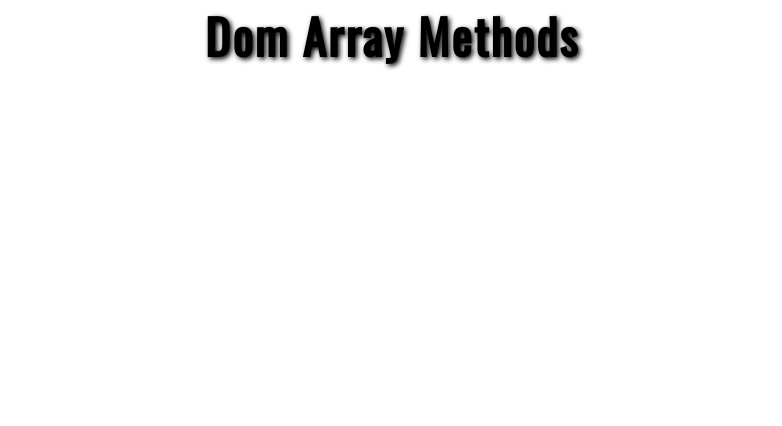
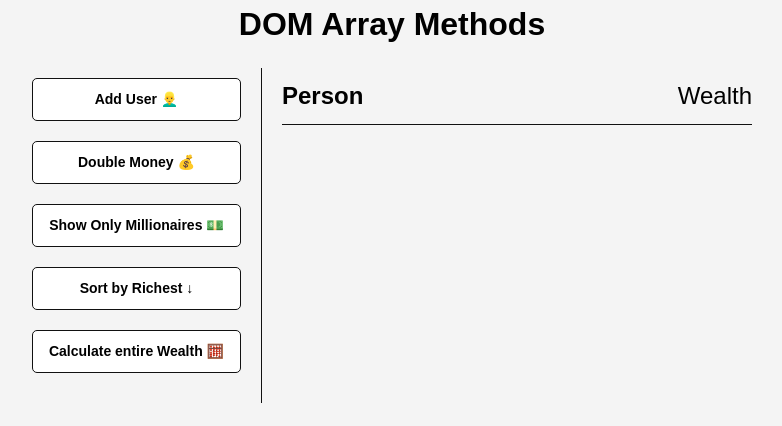
Before and after one commit to jayfullstack/dom-methods, a plain HTML site: page index.html in a window 1280 px wide. Shown: the whole page, without its empty margins (248-1030 px from the left). Drawn offline with nearby package versions, Linux system fonts and the light colour scheme; no server answers.

Commit message:
yay this worked

```diff
--- a/css/styles.css
+++ b/css/styles.css
@@ -4,34 +4,74 @@ html {
   box-sizing: border-box;
 }
 
-body {
-  margin: 0;
-  font-family: 'Oswald', sans-serif;
-}
-
-html {
+* {
   box-sizing: border-box;
 }
 
-:root {
-  --column-1: #a2622d;
-  --column-2: #1b6161;
-  --column-3: #248224;
-  --column-4: #a22d22;
+body {
+  background: #f4f4f4;
+  font-family: Arial, Helvetica, sans-serif;
+  display: flex;
+  flex-direction: column;
+  align-items: center;
+  min-height: 100vh;
+  margin: 0;
 }
 
-h1 {
-  letter-spacing: 2px;
-  text-shadow: 2px 2px 5px black;
+.container {
+  display: flex;
+  padding: 20px;
+  margin: 0 auto;
+  max-width: 100%;
+  width: 800px;
 }
 
-.main-title {
-  text-align: center;
-  font-size: 3rem;
+aside {
+  padding: 10px 20px;
+  width: 250px;
+  border-right: 1px solid #111;
 }
 
-ul {
-  list-style-type: none;
-  margin: 0;
-  padding: 0;
+button {
+  cursor: pointer;
+  background-color: #fff;
+  border: solid 1px #111;
+  border-radius: 5px;
+  display: block;
+  width: 100%;
+  padding: 10px;
+  margin-bottom: 20px;
+  font-weight: bold;
+  font-size: 14px;
 }
+
+main {
+  flex: 1;
+  padding: 10px 20px;
+}
+
+h2 {
+  border-bottom: 1px solid #111;
+  padding-bottom: 10px;
+  display: flex;
+  justify-content: space-between;
+  font-weight: 300;
+  margin: 0 0 20px;
+}
+
+h3 {
+  background-color: #fff;
+  border-bottom: 1px solid #111;
+  padding: 10px;
+  display: flex;
+  justify-content: space-between;
+  font-weight: 300;
+  margin: 20px 0 0;
+}
+
+.person {
+  display: flex;
+  justify-content: space-between;
+  font-size: 20px;
+  margin-bottom: 10px;
+}
--- a/index.html
+++ b/index.html
@@ -13,7 +13,19 @@
         <link rel="stylesheet" type="text/css" href="css/styles.css">
     </head>
     <body>
-        <h1 class="main-title">Dom Array Methods</h1>
+        <h1>DOM Array Methods</h1>
+        <div class="container">
+            <aside>
+                <button id="add-user">Add User 👱‍♂️</button>
+                <button id="double">Double Money 💰</button>
+                <button id="show-millionaires">Show Only Millionaires 💵</button>
+                <button id="sort">Sort by Richest ↓</button>
+                <button id="calculate-wealth">Calculate entire Wealth 🧮</button>
+            </aside>
+            <main id="main">
+                <h2><strong>Person</strong> Wealth</h2>
+            </main>
+        </div>
 
 
         <script src="javascript/main.js"></script>
--- a/javascript/main.js
+++ b/javascript/main.js
@@ -0,0 +1,96 @@
+const main = document.getElementById('main');
+const addUserBtn = document.getElementById('add-user');
+const doubleBtn = document.getElementById('double');
+const showMillionairesBtn = document.getElementById('show-millionaires');
+const sortBtn = document.getElementById('sort');
+const calculateWealthBtn = document.getElementById('calculate-wealth');
+
+let data = [];
+
+getRandomUser();
+getRandomUser();
+getRandomUser();
+
+// Fetch random user and add money
+async function getRandomUser() {
+  const res = await fetch('https://randomuser.me/api');
+  const data = await res.json();
+
+  const user = data.results[0];
+
+  const newUser = {
+    name: `${user.name.first} ${user.name.last}`,
+    money: Math.floor(Math.random() * 1000000)
+  };
+
+  addData(newUser);
+}
+
+// Double eveyones money
+function doubleMoney() {
+  data = data.map(user => {
+    return { ...user, money: user.money * 2 };
+  });
+
+  updateDOM();
+}
+
+// Sort users by richest
+function sortByRichest() {
+  console.log(123);
+  data.sort((a, b) => b.money - a.money);
+
+  updateDOM();
+}
+
+// Filter only millionaires
+function showMillionaires() {
+  data = data.filter(user => user.money > 1000000);
+
+  updateDOM();
+}
+
+// Calculate the total wealth
+function calculateWealth() {
+  const wealth = data.reduce((acc, user) => (acc += user.money), 0);
+
+  const wealthEl = document.createElement('div');
+  wealthEl.innerHTML = `<h3>Total Wealth: <strong>${formatMoney(
+    wealth
+  )}</strong></h3>`;
+  main.appendChild(wealthEl);
+}
+
+// Add new obj to data arr
+function addData(obj) {
+  data.push(obj);
+
+  updateDOM();
+}
+
+// Update DOM
+function updateDOM(providedData = data) {
+  // Clear main div
+  main.innerHTML = '<h2><strong>Person</strong> Wealth</h2>';
+
+  providedData.forEach(item => {
+    const element = document.createElement('div');
+    element.classList.add('person');
+    element.innerHTML = `<strong>${item.name}</strong> ${formatMoney(
+      item.money
+    )}`;
+    main.appendChild(element);
+  });
+}
+
+// Format number as money - https://stackoverflow.com/questions/149055/how-to-format-numbers-as-currency-string
+function formatMoney(number) {
+  return '$' + number.toFixed(2).replace(/\d(?=(\d{3})+\.)/g, '$&,');
+}
+
+// Event listeners
+addUserBtn.addEventListener('click', getRandomUser);
+doubleBtn.addEventListener('click', doubleMoney);
+sortBtn.addEventListener('click', sortByRichest);
+showMillionairesBtn.addEventListener('click', showMillionaires);
+calculateWealthBtn.addEventListener('click', calculateWealth);
```
Also changed, not shown: 1 other file.
